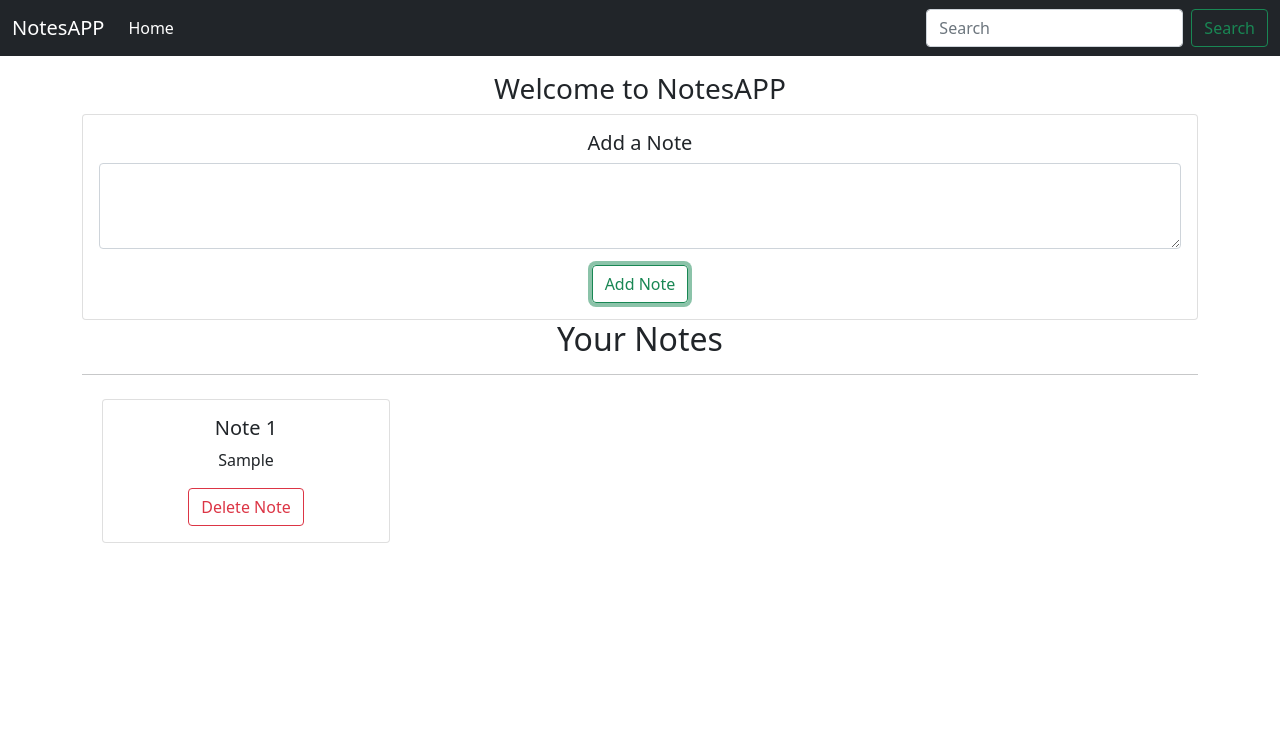
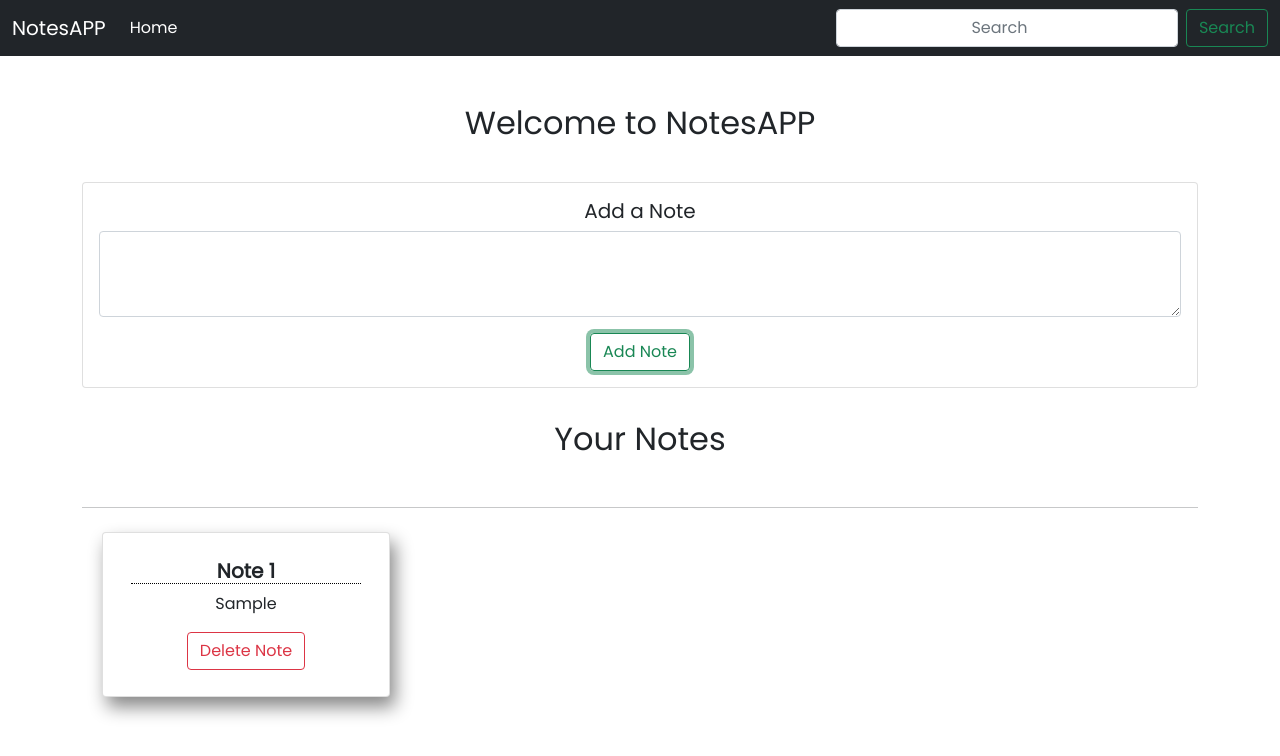
Before and after one commit to sakshi006/NotesApp, a plain HTML site: page index.html in a window 1280 px wide. Both pictures are taken after typing "Sample" into the empty fields and a click on the button "Add Note". Drawn offline with nearby package versions, Linux system fonts and the light colour scheme.

Commit message:
style added

```diff
--- a/app.js
+++ b/app.js
@@ -15,16 +15,23 @@ function addNote() {
     }
 
     let text = textArea.value;
+    console.log(text)
+    if (text !== "") {
         notesObj.push(text);
         localStorage.setItem("notes", JSON.stringify(notesObj));
         textArea.value = ""
+
+    }
+    else {
+          textArea.innerText= "Please Enter Something !!"
+    }
 
     showNotes();
 }
 
 // deleting a note
 
-function deleteNote(index){
+function deleteNote(index) {
     console.log(index);
     let notes = localStorage.getItem("notes");
     if (notes == null) {
@@ -34,8 +41,8 @@ function deleteNote(index){
         notesObj = JSON.parse(notes);
     }
 
-      notesObj.splice(index,1);
-      localStorage.setItem("notes",JSON.stringify(notesObj))
+    notesObj.splice(index, 1);
+    localStorage.setItem("notes", JSON.stringify(notesObj))
     showNotes();
 }
 
@@ -68,15 +75,15 @@ function showNotes() {
     if (notesObj.length != 0)
         notesELement.innerHTML = html;
     else
-     notesELement.innerHTML=`Nothing to show! Use "Add note" section to add some notes!!`
+        notesELement.innerHTML = `Nothing to show! Use "Add note" section to add some notes!!`
 }
 
-function searchItems(e){
+function searchItems(e) {
     let inputVal = (e.target.value.toLowerCase());
     let noteCards = document.getElementsByClassName("noteCard");
-  Array.from(noteCards).forEach((element)=>{
+    Array.from(noteCards).forEach((element) => {
         let cardTxt = element.getElementsByTagName("p")[0].innerText
-      if(cardTxt.includes(inputVal))
+        if (cardTxt.includes(inputVal))
             element.style.display = "block"
         else
             element.style.display = "none"
@@ -87,7 +94,7 @@ function searchItems(e){
 
 // event listeners
 
-searchTxt.addEventListener("input",(e)=>searchItems(e));
+searchTxt.addEventListener("input", (e) => searchItems(e));
 addButton.addEventListener("click", () => addNote())
 
 
--- a/index.html
+++ b/index.html
@@ -5,6 +5,8 @@
     <meta http-equiv="X-UA-Compatible" content="IE=edge" />
     <meta name="viewport" content="width=device-width, initial-scale=1.0" />
     <title>NotesAPP</title>
+
+    <link rel="stylesheet" href="style.css">
 
     <link
       href="https://cdn.jsdelivr.net/npm/bootstrap@5.1.3/dist/css/bootstrap.min.css"
@@ -31,7 +33,7 @@
         <div class="collapse navbar-collapse" id="navbarSupportedContent">
           <ul class="navbar-nav me-auto mb-2 mb-lg-0">
             <li class="nav-item">
-              <a class="nav-link active" aria-current="page" href="#">Home</a>
+              <a class="nav-link active" aria-current="page" href="index.html">Home</a>
             </li>
           </ul>
           <form class="d-flex">
@@ -50,8 +52,8 @@
       </div>
     </nav>
 
-    <div class="container my-3" style="text-align: center">
-      <h3>Welcome to NotesAPP</h3>
+    <div class="container my-3">
+      <h2>Welcome to NotesAPP</h2>
       <div class="card">
         <div class="card-body">
           <h5 class="card-title">Add a Note</h5>
--- a/style.css
+++ b/style.css
@@ -0,0 +1,23 @@
+@import url('https://fonts.googleapis.com/css2?family=Poppins:ital,wght@0,300;0,400;1,200&display=swap');
+
+
+*{
+    font-family: 'Poppins', sans-serif;
+    text-align: center;
+}
+
+.noteCard .card-title{
+    font-weight: bold;
+    border-bottom: 0.1px dotted black;
+}
+
+h2{
+    padding: 2rem;
+    margin: 2rem;
+}
+
+.noteCard{
+  border: 1.5px solid;
+  padding: 10px;
+  box-shadow: 5px 10px 18px #888888;
+}
```
Lines whose indentation alone changed are shown as unchanged.
